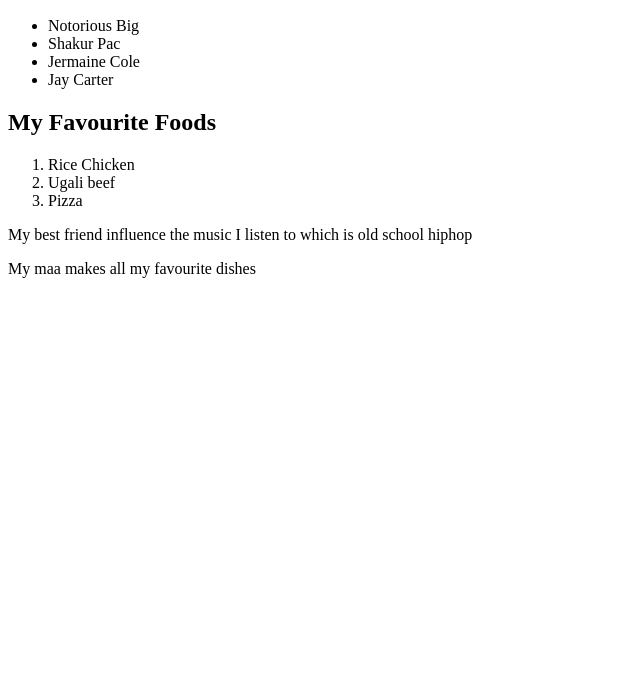
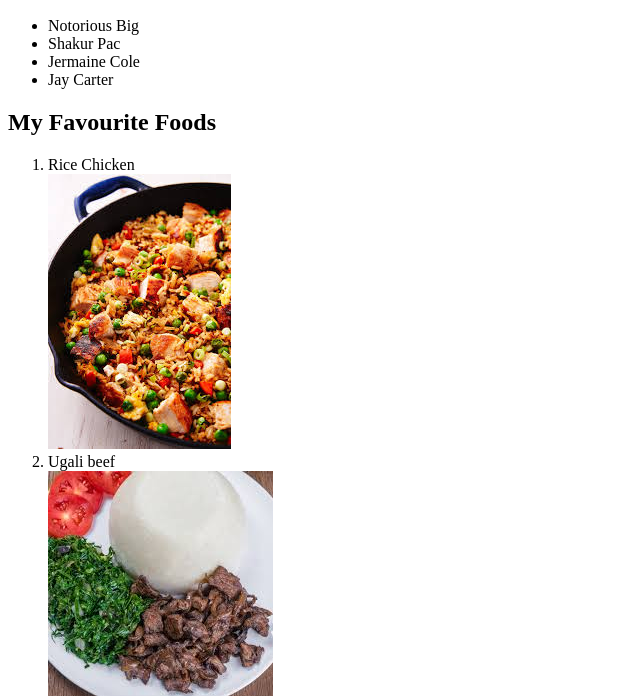
Before and after one commit to D-Kamunya/my-first-website-, a plain HTML site: page favourite-things.html in a window 1280 px wide. Shown: the part 110-808 px from the top of the page, without its empty margins (0-640 px from the left). Drawn offline with Linux system fonts and the light colour scheme.

Commit message:
Added my favourite foods images and used some em and strong tags

```diff
--- a/favourite-things.html
+++ b/favourite-things.html
@@ -17,13 +17,15 @@
     <h2>My Favourite Foods</h2>
     <ol>
       <li>Rice Chicken</li>
+      <img src="images/ricech download.jpeg" alt="Rice Chicken Image"/>
       <li>Ugali beef</li>
+      <img src="images/ugali.jpeg" alt="Ugali Beef Image"/>
       <li>Pizza</li>
+      <img src="images/pizza.jpeg" alt="Pizza Image"/>
     </ol>
 
-    <p>My best friend influence the music I listen to which is old school hiphop</p>
-    <p>My maa makes all my favourite dishes </p>
-
+    <p>My <em>best friends</em> influence the music I listen to which is old school hiphop</p>
+    <p>My <em>mum</em> makes all my favourite dishes </p>
 
   </body>
 </html>
```
Also changed, not shown: images/pizza.jpeg (added), images/ricech download.jpeg (added), images/ugali.jpeg (added), 1 other file.
